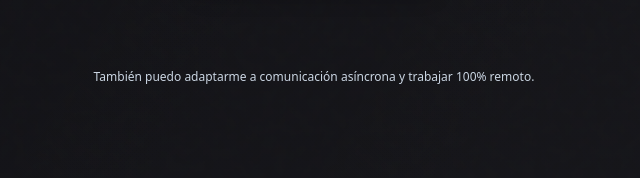
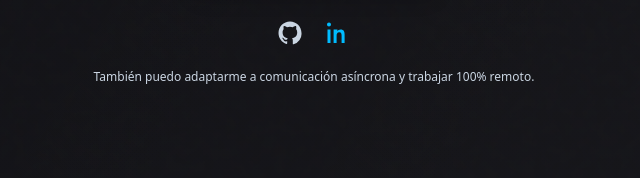
Before and after one commit to Edson-Aguilar/portafolio, a website: page index.html in a window 1280 px wide. Shown: the part 4196-4374 px from the top of the page, 326-966 px from the left. Drawn offline with nearby package versions, Linux system fonts and the light colour scheme.

Commit message:
Se agregan logos de likendin y github

```diff
--- a/index.html
+++ b/index.html
@@ -640,7 +640,9 @@
                             class="text-slate-700 dark:text-slate-300 hover:text-black dark:hover:text-white transition"
                         >
                             <svg class="h-6 w-6" fill="currentColor" viewBox="0 0 24 24">
-                                <path d="M12 0.5C5.65 0.5..." />
+                                <path
+                                    d="M12 .5C5.65.5.5 5.65.5 12c0 5.1 3.3 9.4 7.9 10.9.6.1.8-.3.8-.6v-2c-3.2.7-3.8-1.5-3.8-1.5-.5-1.2-1.1-1.5-1.1-1.5-.9-.6.1-.6.1-.6 1 .1 1.6 1 1.6 1 .9 1.6 2.5 1.1 3.1.9.1-.7.4-1.1.7-1.4-2.5-.3-5.2-1.3-5.2-5.9 0-1.3.5-2.3 1.1-3.2 0-.3-.5-1.4.1-3 0 0 .9-.3 3.2 1.1a11.3 11.3 0 0 1 5.8 0c2.3-1.4 3.2-1.1 3.2-1.1.6 1.6.1 2.7.1 3 .7.9 1.1 2 1.1 3.2 0 4.6-2.7 5.6-5.2 5.9.5.4.8 1.1.8 2.2v3.3c0 .3.2.7.8.6A10.9 10.9 0 0023.5 12C23.5 5.65 18.35.5 12 .5z"
+                                />
                             </svg>
                         </a>
 
@@ -650,7 +652,9 @@
                             class="text-sky-600 dark:text-sky-400 hover:text-sky-700 dark:hover:text-sky-300 transition"
                         >
                             <svg class="h-6 w-6" fill="currentColor" viewBox="0 0 24 24">
-                                <path d="M4.98 3.5..." />
+                                <path
+                                    d="M4.98 3.5C4.98 4.6 4.1 5.5 3 5.5S1 4.6 1 3.5 1.9 1.5 3 1.5s1.98.9 1.98 2zM1.5 8.5h3V22h-3V8.5zm7 0h2.9V10h.1c.4-.7 1.5-1.5 3.1-1.5 3.3 0 4 2.2 4 5V22h-3v-7c0-1.7-.1-3.8-2.3-3.8-2.3 0-2.7 1.8-2.7 3.7V22h-3V8.5z"
+                                />
                             </svg>
                         </a>
                     </div>
```
